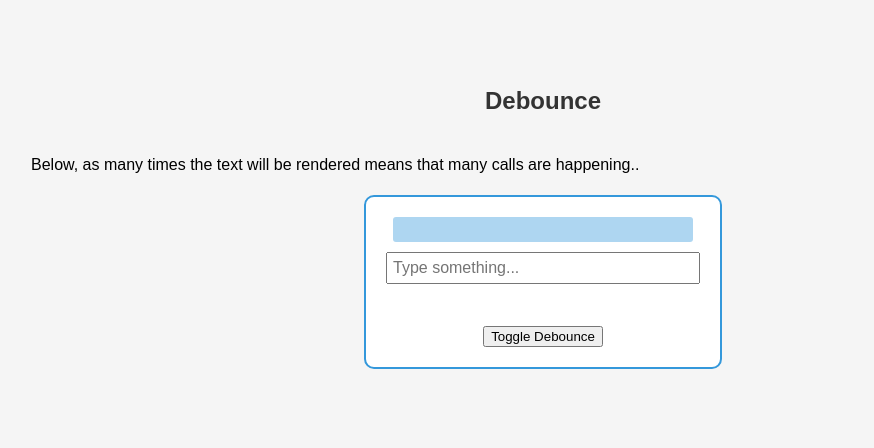
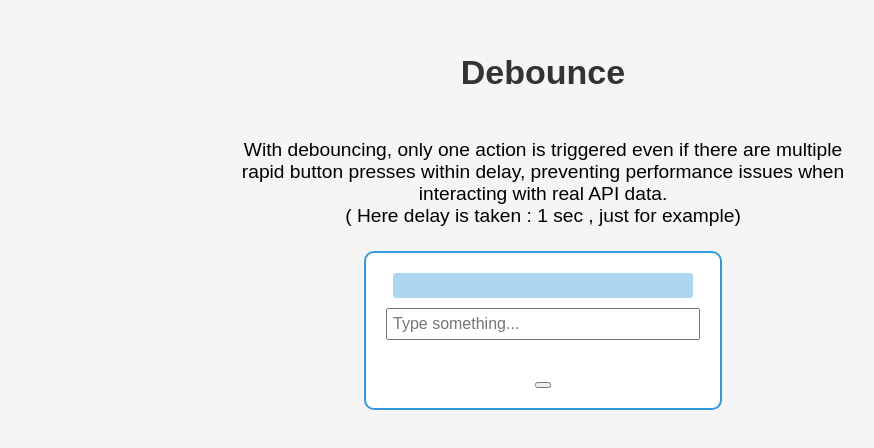
Before and after one commit to sDEV-eloper/html_css_js_machine-coding, a plain HTML site: page debounceVisual.html in a window 1280 px wide. Shown: the part 180-628 px from the top of the page, without its empty margins (97-971 px from the left). Drawn offline with Linux system fonts and the light colour scheme.

Commit message:
updated debounce visual

```diff
--- a/debounceVisual.html
+++ b/debounceVisual.html
@@ -18,8 +18,8 @@
   }
 
   h1 {
-    margin-bottom: 20px;
-    font-size: 24px;
+
+    font-size: 34px;
     color: #333;
   }
 
@@ -83,15 +83,20 @@
     animation: increaseWidth 1s linear;
   }
 
-  .explain {
+  #explain {
     padding: 5px;
-    width: 80%;
+    width: 50%;
+    text-align: center;
+    font-size: larger;
   }
 </style>
 </head>
 <body>
   <h1 id='heading'>Debounce</h1>
-  <p class='explain'>Below, as many times the text will be rendered means that many calls are happening.. </p>
+  <p id='explain'>With debouncing, only one action is triggered even if there are multiple rapid button presses within delay, preventing performance issues when interacting with real API data.
+    <br/>
+(    Here delay is taken : 1 sec , just for example)
+  </p>
 
   <div id="searchContainer">
     <div id="timerContainer">
@@ -99,7 +104,7 @@
     </div>
     <input type="text" id="searchInput" placeholder="Type something...">
     <ul id="searchResults"></ul>
-    <button id="toggleButton">Toggle Debounce</button>
+    <button id="toggleButton"></button>
   </div>
 
   <script>
@@ -156,12 +161,13 @@
 
     // Toggle debounce functionality on button click
     const toggleButton = document.getElementById('toggleButton');
+    const explain=document.getElementById('explain')
 const heading = document.getElementById('heading');
     toggleButton.addEventListener('click', function() {
       isDebounceEnabled = !isDebounceEnabled;
-      toggleButton.textContent = isDebounceEnabled ? 'Disable Debounce' : 'Enable Debounce';
+      // toggleButton.textContent = isDebounceEnabled ? 'Disable Debounce' : 'Enable Debounce';
 heading.textContent = isDebounceEnabled ? ' Debounce' : 'Without Debounce';
-
+explain.textContent= isDebounceEnabled? explain.textContent : 'Without debouncing, each single button press can trigger multiple calls, potentially causing performance issues, especially when interacting with real API data.'
     });
   </script>
 </body>
```
